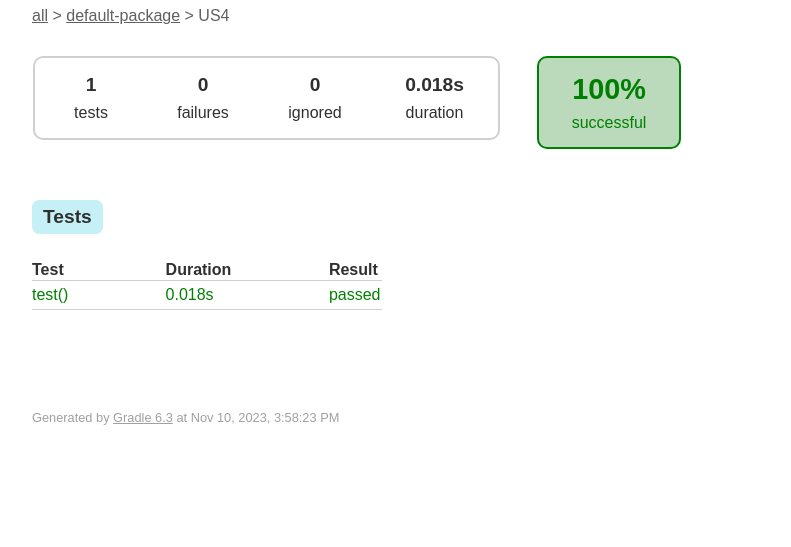
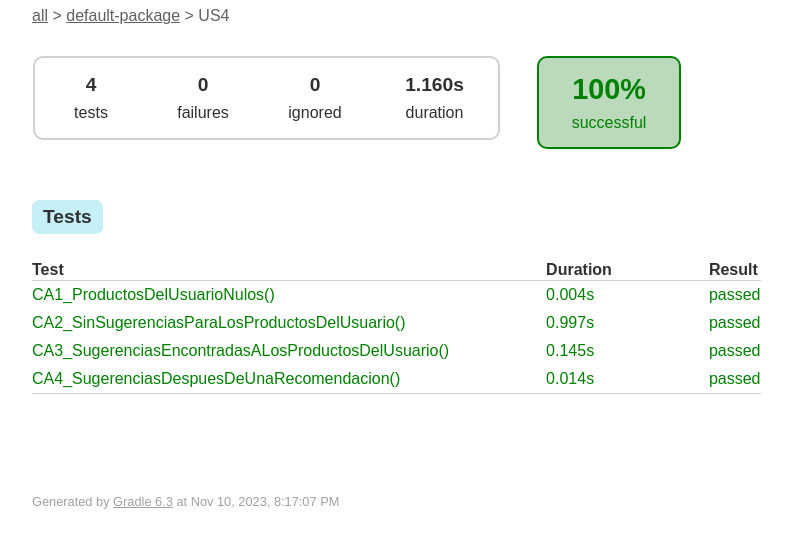
Before and after one commit to davidhelguero/sugeridor, a plain HTML site: page classes/US4.html in a window 1280 px wide. Shown: the part 79-626 px from the top of the page, without its empty margins (18-809 px from the left). Drawn offline with Linux system fonts and the light colour scheme.

Commit message:
deploy: 0162eb47d8321268088137bb346fbd5180fb6a7c

```diff
--- a/classes/US4.html
+++ b/classes/US4.html
@@ -23,7 +23,7 @@
 <tr>
 <td>
 <div class="infoBox" id="tests">
-<div class="counter">1</div>
+<div class="counter">4</div>
 <p>tests</p>
 </div>
 </td>
@@ -41,7 +41,7 @@
 </td>
 <td>
 <div class="infoBox" id="duration">
-<div class="counter">0.018s</div>
+<div class="counter">1.160s</div>
 <p>duration</p>
 </div>
 </td>
@@ -75,8 +75,23 @@
 </tr>
 </thead>
 <tr>
-<td class="success">test()</td>
-<td class="success">0.018s</td>
+<td class="success">CA1_ProductosDelUsuarioNulos()</td>
+<td class="success">0.004s</td>
+<td class="success">passed</td>
+</tr>
+<tr>
+<td class="success">CA2_SinSugerenciasParaLosProductosDelUsuario()</td>
+<td class="success">0.997s</td>
+<td class="success">passed</td>
+</tr>
+<tr>
+<td class="success">CA3_SugerenciasEncontradasALosProductosDelUsuario()</td>
+<td class="success">0.145s</td>
+<td class="success">passed</td>
+</tr>
+<tr>
+<td class="success">CA4_SugerenciasDespuesDeUnaRecomendacion()</td>
+<td class="success">0.014s</td>
 <td class="success">passed</td>
 </tr>
 </table>
@@ -89,7 +104,7 @@
 <input id="line-wrapping-toggle" type="checkbox" autocomplete="off"/>
 </label>
 </div>Generated by
-<a href="http://www.gradle.org">Gradle 6.3</a> at Nov 10, 2023, 3:58:23 PM</p>
+<a href="http://www.gradle.org">Gradle 6.3</a> at Nov 10, 2023, 8:17:07 PM</p>
 </div>
 </div>
 </body>
```
Also changed, not shown: index.html (+7 -7 lines), packages/default-package.html (+5 -5 lines).
